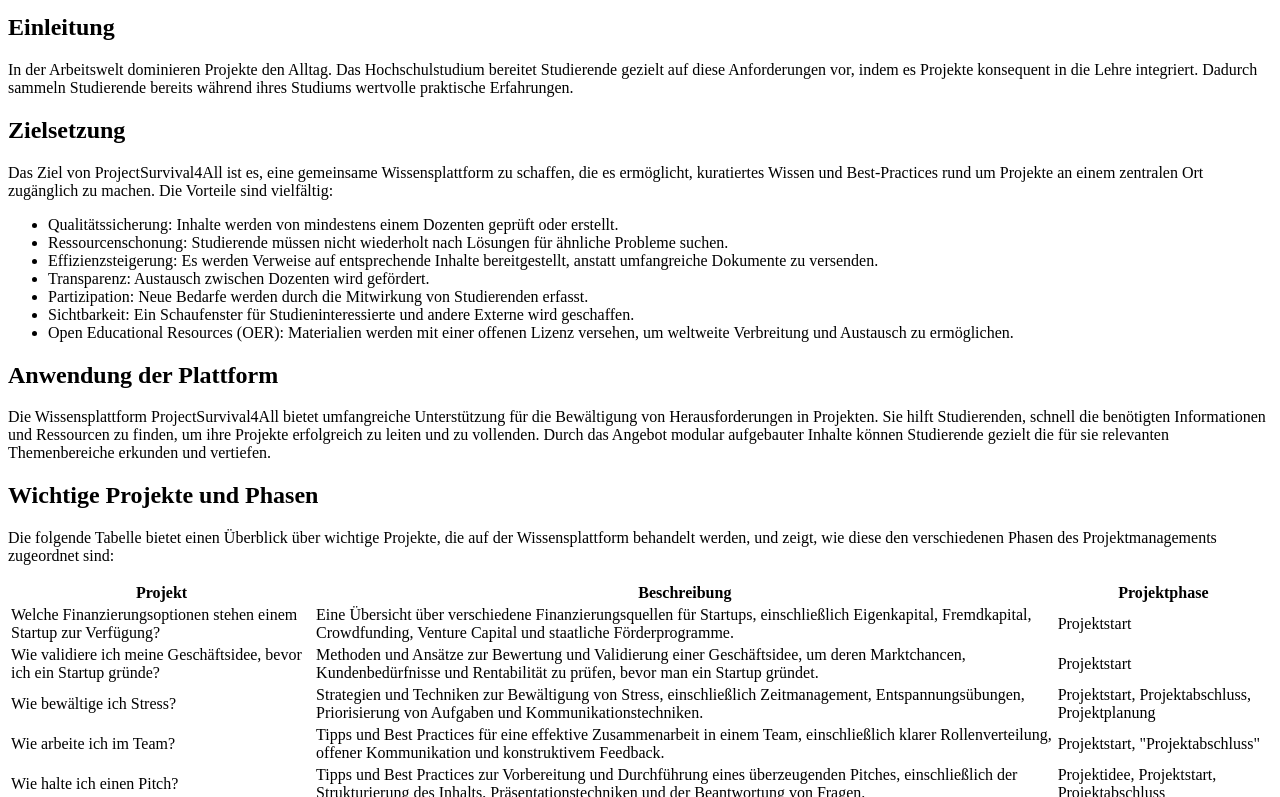
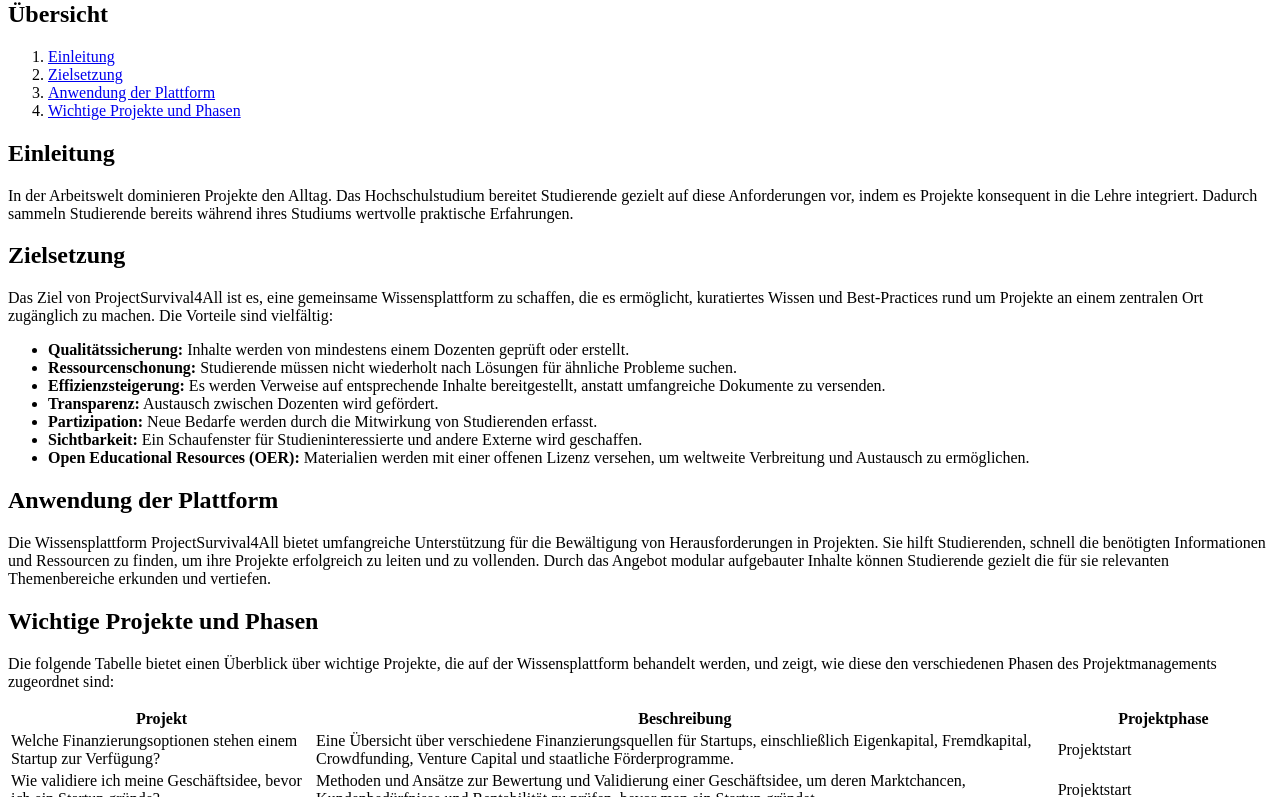
Before and after one commit to mi-classroom/fd-html-und-css-SimonW-dev, a plain HTML site: page pages/about/about-the-project.html in a window 1280 px wide. Shown: the part 66-863 px from the top of the page. Drawn offline with Linux system fonts and the light colour scheme.

Commit message:
made leading list elements bold

```diff
--- a/pages/about/about-the-project.html
+++ b/pages/about/about-the-project.html
@@ -2,63 +2,83 @@
 
 <html lang="de">
   <head>
-    <meta charset="utf-8">
+    <meta charset="utf-8" />
     <title>About the Project</title>
   </head>
 
   <body>
+    <article>
       <h1>ProjectSurvival4All – Survival-Tipps für die Projektarbeit</h1>
 
       <section>
+        <h2>Übersicht</h2>
+
+        <nav>
+          <ol>
+            <li><a href="#einleitung">Einleitung</a></li>
+            <li><a href="#zielsetzung">Zielsetzung</a></li>
+            <li>
+              <a href="#anwendung_der_plattform">Anwendung der Plattform</a>
+            </li>
+            <li>
+              <a href="#wichtige_projekte_und_phasen">Wichtige Projekte und Phasen</a>
+            </li>
+          </ol>
+        </nav>
+      </section>
+
+      <section id="einleitung">
         <h2>Einleitung</h2>
 
         <p>
-        In der Arbeitswelt dominieren Projekte den Alltag. Das Hochschulstudium
-        bereitet Studierende gezielt auf diese Anforderungen vor, indem es
-        Projekte konsequent in die Lehre integriert. Dadurch sammeln Studierende
-        bereits während ihres Studiums wertvolle praktische Erfahrungen.
+          In der Arbeitswelt dominieren Projekte den Alltag. Das
+          Hochschulstudium bereitet Studierende gezielt auf diese Anforderungen
+          vor, indem es Projekte konsequent in die Lehre integriert. Dadurch
+          sammeln Studierende bereits während ihres Studiums wertvolle
+          praktische Erfahrungen.
         </p>
       </section>
 
-    <section>
+      <section id="zielsetzung">
         <h2>Zielsetzung</h2>
         <p>
           Das Ziel von ProjectSurvival4All ist es, eine gemeinsame
-        Wissensplattform zu schaffen, die es ermöglicht, kuratiertes Wissen und
-        Best-Practices rund um Projekte an einem zentralen Ort zugänglich zu
-        machen. Die Vorteile sind vielfältig:
+          Wissensplattform zu schaffen, die es ermöglicht, kuratiertes Wissen
+          und Best-Practices rund um Projekte an einem zentralen Ort zugänglich
+          zu machen. Die Vorteile sind vielfältig:
         </p>
         <ul>
           <li>
-          Qualitätssicherung: Inhalte werden von mindestens einem Dozenten
+            <b>Qualitätssicherung:</b> Inhalte werden von mindestens einem Dozenten
             geprüft oder erstellt.
           </li>
           <li>
-          Ressourcenschonung: Studierende müssen nicht wiederholt nach Lösungen
-          für ähnliche Probleme suchen.
+            <b>Ressourcenschonung:</b> Studierende müssen nicht wiederholt nach
+            Lösungen für ähnliche Probleme suchen.
           </li>
           <li>
-          Effizienzsteigerung: Es werden Verweise auf entsprechende Inhalte
+            <b>Effizienzsteigerung:</b> Es werden Verweise auf entsprechende Inhalte
             bereitgestellt, anstatt umfangreiche Dokumente zu versenden.
           </li>
-        <li>Transparenz: Austausch zwischen Dozenten wird gefördert.</li>
           <li>
-          Partizipation: Neue Bedarfe werden durch die Mitwirkung von
+            <b>Transparenz:</b> Austausch zwischen Dozenten wird gefördert.</li>
+          <li>
+            <b>Partizipation:</b> Neue Bedarfe werden durch die Mitwirkung von
             Studierenden erfasst.
           </li>
           <li>
-          Sichtbarkeit: Ein Schaufenster für Studieninteressierte und andere
+            <b>Sichtbarkeit:</b> Ein Schaufenster für Studieninteressierte und andere
             Externe wird geschaffen.
           </li>
           <li>
-          Open Educational Resources (OER): Materialien werden mit einer offenen
-          Lizenz versehen, um weltweite Verbreitung und Austausch zu
+            <b>Open Educational Resources (OER):</b> Materialien werden mit einer
+            offenen Lizenz versehen, um weltweite Verbreitung und Austausch zu
             ermöglichen.
           </li>
         </ul>
       </section>
 
-    <section>
+      <section id="anwendung_der_plattform">
         <h2>Anwendung der Plattform</h2>
         <p>
           Die Wissensplattform ProjectSurvival4All bietet umfangreiche
@@ -71,13 +91,13 @@
         </p>
       </section>
 
-    <section>
+      <section id="wichtige_projekte_und_phasen">
         <h2>Wichtige Projekte und Phasen</h2>
 
         <p>
-        Die folgende Tabelle bietet einen Überblick über wichtige Projekte, die
-        auf der Wissensplattform behandelt werden, und zeigt, wie diese den
-        verschiedenen Phasen des Projektmanagements zugeordnet sind:
+          Die folgende Tabelle bietet einen Überblick über wichtige Projekte,
+          die auf der Wissensplattform behandelt werden, und zeigt, wie diese
+          den verschiedenen Phasen des Projektmanagements zugeordnet sind:
         </p>
 
         <table>
@@ -91,15 +111,16 @@
               Welche Finanzierungsoptionen stehen einem Startup zur Verfügung?
             </td>
             <td>
-            Eine Übersicht über verschiedene Finanzierungsquellen für Startups,
-            einschließlich Eigenkapital, Fremdkapital, Crowdfunding, Venture
-            Capital und staatliche Förderprogramme.
+              Eine Übersicht über verschiedene Finanzierungsquellen für
+              Startups, einschließlich Eigenkapital, Fremdkapital, Crowdfunding,
+              Venture Capital und staatliche Förderprogramme.
             </td>
             <td>Projektstart</td>
           </tr>
           <tr>
             <td>
-            Wie validiere ich meine Geschäftsidee, bevor ich ein Startup gründe?
+              Wie validiere ich meine Geschäftsidee, bevor ich ein Startup
+              gründe?
             </td>
             <td>
               Methoden und Ansätze zur Bewertung und Validierung einer
@@ -111,18 +132,18 @@
           <tr>
             <td>Wie bewältige ich Stress?</td>
             <td>
-            Strategien und Techniken zur Bewältigung von Stress, einschließlich
-            Zeitmanagement, Entspannungsübungen, Priorisierung von Aufgaben und
-            Kommunikationstechniken.
+              Strategien und Techniken zur Bewältigung von Stress,
+              einschließlich Zeitmanagement, Entspannungsübungen, Priorisierung
+              von Aufgaben und Kommunikationstechniken.
             </td>
             <td>Projektstart, Projektabschluss, Projektplanung</td>
           </tr>
           <tr>
             <td>Wie arbeite ich im Team?</td>
             <td>
-            Tipps und Best Practices für eine effektive Zusammenarbeit in einem
-            Team, einschließlich klarer Rollenverteilung, offener Kommunikation
-            und konstruktivem Feedback.
+              Tipps und Best Practices für eine effektive Zusammenarbeit in
+              einem Team, einschließlich klarer Rollenverteilung, offener
+              Kommunikation und konstruktivem Feedback.
             </td>
             <td>Projektstart, "Projektabschluss"</td>
           </tr>
@@ -138,13 +159,14 @@
           <tr>
             <td>Wie erstelle ich eine Agenda?</td>
             <td>
-            Schritte und Richtlinien zur Erstellung einer effektiven Agenda für
-            Meetings oder Veranstaltungen, einschließlich der Festlegung von
-            Zielen, Priorisierung von Themen und Zeitplanung.
+              Schritte und Richtlinien zur Erstellung einer effektiven Agenda
+              für Meetings oder Veranstaltungen, einschließlich der Festlegung
+              von Zielen, Priorisierung von Themen und Zeitplanung.
             </td>
             <td>immer</td>
           </tr>
         </table>
       </section>
+    </article>
   </body>
 </html>
```
Lines whose indentation alone changed are shown as unchanged.
